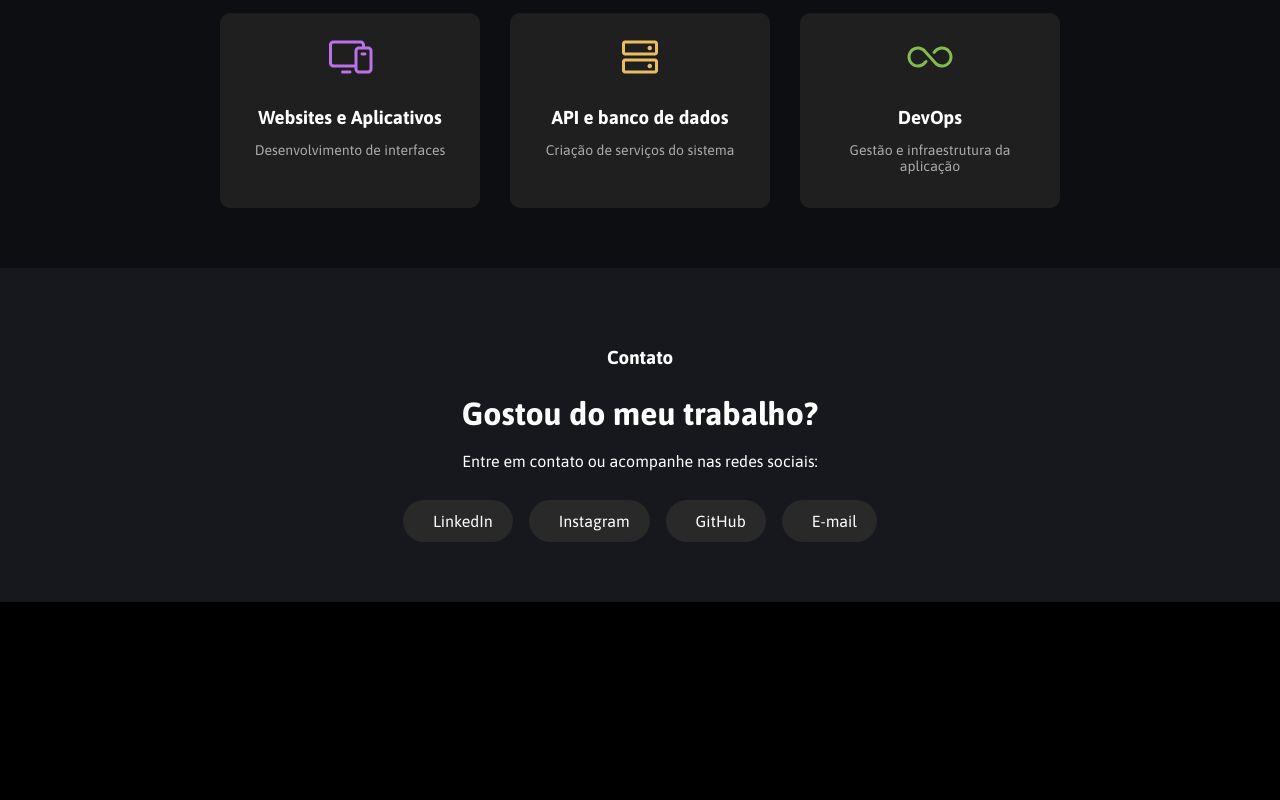
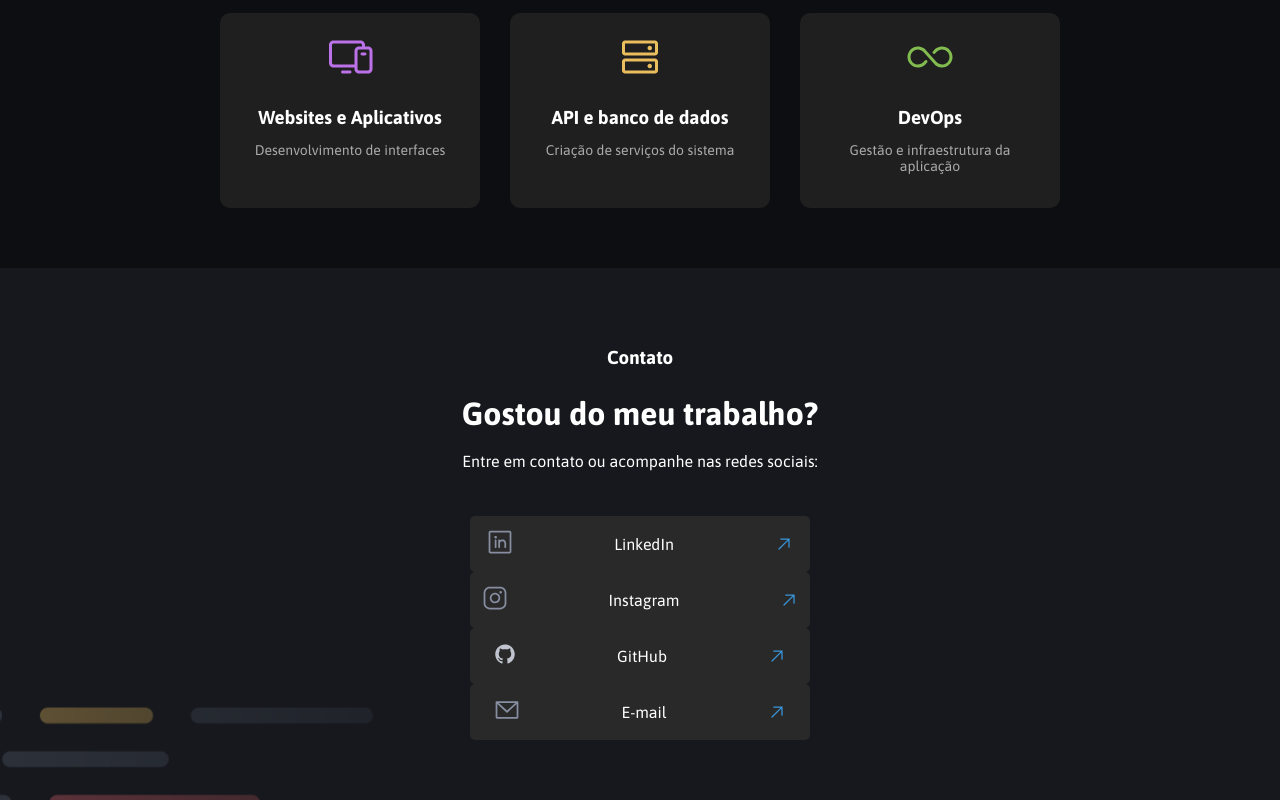
Before and after one commit to montenegromc/projeto-portifolio-dev, a plain HTML site: page index.html in a window 1280 px wide. Shown: the part 1551-2351 px from the top of the page. Before the commit the page ends 2153 px from the top, so only its background shows below. Drawn offline with Linux system fonts and the light colour scheme.

Commit message:
alinhando botões

```diff
--- a/index.html
+++ b/index.html
@@ -102,10 +102,19 @@
         <h2>Gostou do meu trabalho?</h2>
         <p>Entre em contato ou acompanhe nas redes sociais:</p>
         <div class="contact-buttons">
-            <a href="#" class="btn"><i class="bi bi-linkedin"></i> LinkedIn</a>
-            <a href="#" class="btn"><i class="bi bi-instagram"></i> Instagram</a>
-            <a href="#" class="btn"><i class="bi bi-github"></i> GitHub</a>
-            <a href="mailto:seuemail@exemplo.com" class="btn"><i class="bi bi-envelope"></i> E-mail</a>
+            <a href="#" class="btn"><i class="linkedin">
+                <img src="assets/ícones/LinkedinLogo.svg" alt="linkedin">
+            </i> LinkedIn <img src="assets/ícones/ArrowUpRight.svg" alt="seta para direita"></a>
+            <a href="#" class="btn"><i class="instagram">
+                <img src="assets/ícones/InstagramLogo.svg" alt="instagram">
+            </i> Instagram <img src="assets/ícones/ArrowUpRight.svg" alt="seta para direita"></a>
+            <a href="#" class="btn"><i class="github">
+                <img src="assets/ícones/GitHub.svg" alt="github">
+            </i> GitHub <img src="assets/ícones/ArrowUpRight.svg" alt="seta para direita"></a>
+            <a href="#" class="btn"><i class="email">
+                <img src="assets/ícones/EnvelopeSimple.svg" alt="email">
+            </i> E-mail <img src="assets/ícones/ArrowUpRight.svg" alt="seta para direita"></a>
+
         </div>
     </section>
 </body>
--- a/styles/global.css
+++ b/styles/global.css
@@ -149,7 +149,7 @@ header span  {
 }
 
 .contact-buttons {
-    display: flex;
+    display: inline-block;
     flex-wrap: wrap;
     gap: 16px;
     justify-content: center;
@@ -158,16 +158,22 @@ header span  {
 
 .btn {
     display: flex;
+    flex-direction: row;
+    justify-content: center;
     align-items: center;
-    gap: 10px;
+
     background-color: #292929;
     color: #fff;
     text-decoration: none;
-    padding: 12px 20px;
-    border-radius: 30px;
+    padding: 20px;
+    gap: 100px;
+    border-radius: 5px;
     transition: all 0.3s;
+
+    width: 300px;
+    height: 16px;
+
+    flex: none;
+    order: 0;
+    flex-grow: 0;
 }
-
-.btn:hover {
-    background-color: #E9436F;
-}
```
